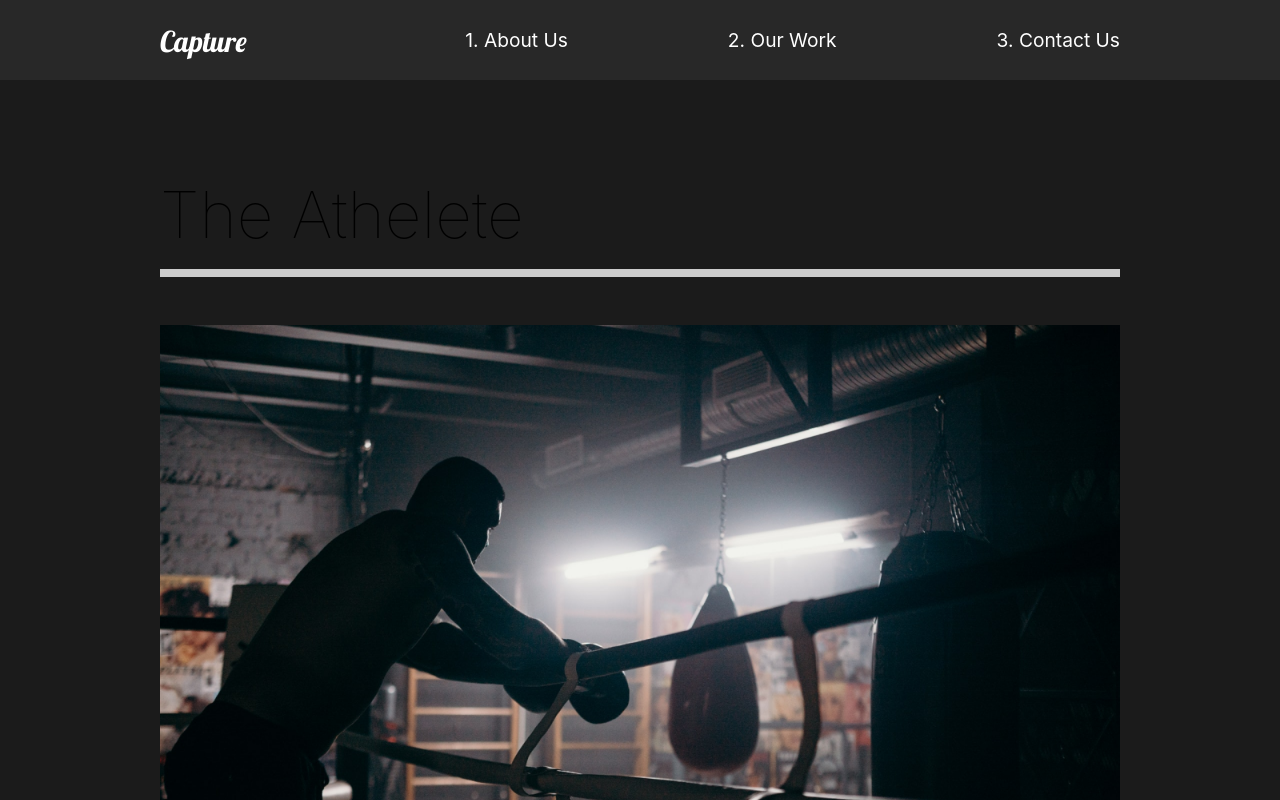
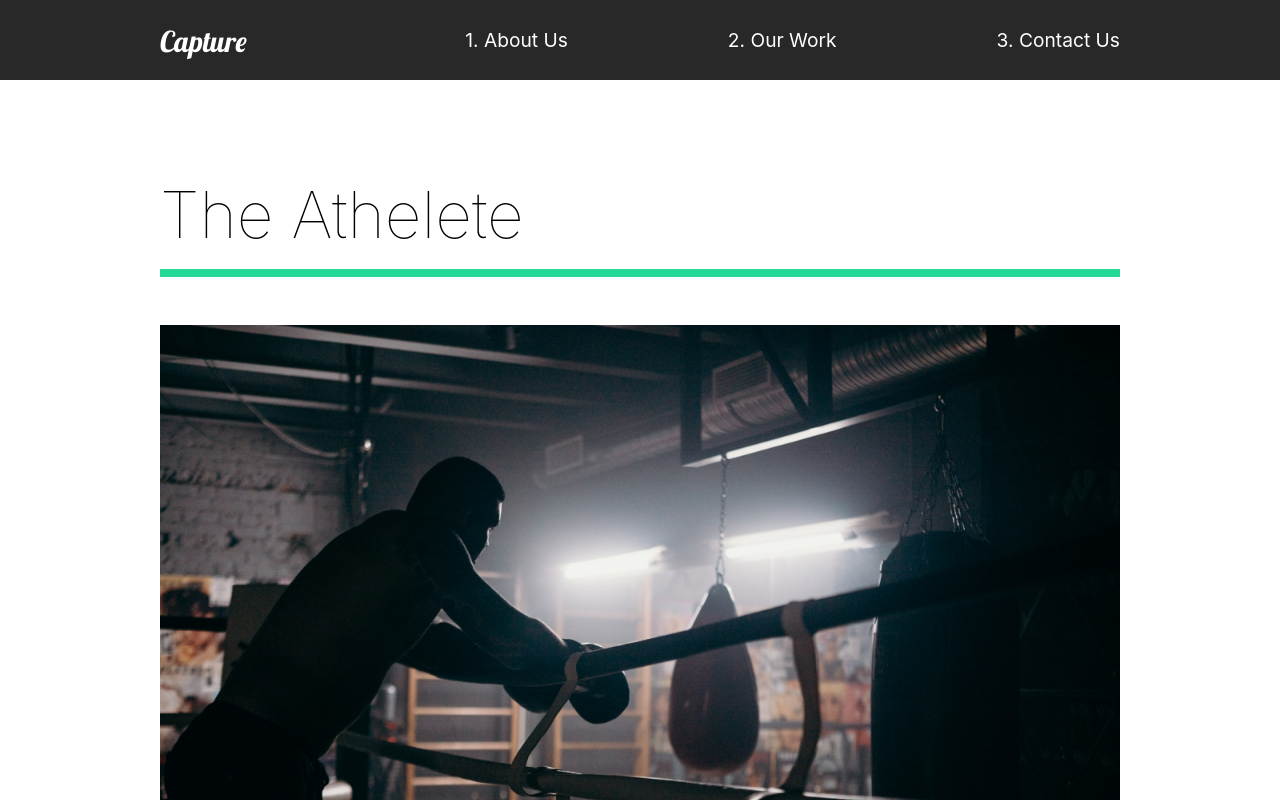
Before and after one commit to Simonm17/portfolio, a React (Create React App) app: page /work in a window 1280 px wide. Shown: the top 800 px of the page. Built offline with nearby package versions, Linux system fonts and the light colour scheme.

Commit message:
added animation to OurWork page

```diff
--- a/src/animation.js
+++ b/src/animation.js
@@ -7,14 +7,13 @@ export const pageAnimation = {
         opacity: 1,
         y: 0,
         transition: {
-            duration: 1,
+            duration: 0.5,
             when: 'beforeChildren',
             staggerChildren: 0.25,
         },
     },
     exit: {
         opacity: 0,
-        y: 300,
         transition: {
             duration: 0.5,
         },
@@ -59,3 +58,43 @@ export const photoAnim = {
         },
     },
 }
+
+export const lineAnim = {
+    hidden: {
+        width: '0%',
+    },
+    show: {
+        width: '100%',
+        transition: {
+            duration: 1,
+        },
+    },
+}
+
+export const slider = {
+    hidden: {
+        x: '-130%',
+        skew: '45deg',
+    },
+    show: {
+        x: '100%',
+        skew: '0deg',
+        transition: {
+            ease: 'easeOut',
+            duration: 1
+        },
+    },
+}
+
+export const sliderContainer = {
+    hidden: {
+        opacity: 1,
+    },
+    show: {
+        opacity: 1,
+        transition: {
+            staggerChildren: 0.15,
+            ease: 'easeOut',
+        },
+    },
+}
--- a/src/pages/OurWork.js
+++ b/src/pages/OurWork.js
@@ -1,7 +1,7 @@
 import React from 'react';
 import { Link } from 'react-router-dom';
 import { motion } from 'framer-motion';
-import { pageAnimation } from '../animation';
+import { pageAnimation, fade, photoAnim, lineAnim, slider, sliderContainer } from '../animation';
 // styled
 import styled from 'styled-components';
 // images
@@ -11,13 +11,21 @@ import goodtimes from '../img/goodtimes-small.png';
 
 const OurWork = () => {
     return (
-        <Work variants={pageAnimation} initial="hidden" animate="show" exit="exit">
+        <Work style={{ background: "#fff"}} variants={pageAnimation} initial="hidden" animate="show" exit="exit">
+            <motion.div variants={sliderContainer}>
+                <Frame1 variants={slider}></Frame1>
+                <Frame2 variants={slider}></Frame2>
+                <Frame3 variants={slider}></Frame3>
+                <Frame4 variants={slider}></Frame4>
+            </motion.div>
             <Movie>
-                <h2>The Athelete</h2>
-                <div className="line">
-                </div>
+                <motion.h2 variants={fade}>The Athelete</motion.h2>
+                <motion.div variants={lineAnim} className="line">
+                </motion.div>
                 <Link to="/work/the-athlete">
-                    <img src={athlete} alt="athlete"/>
+                    <Hide>
+                        <motion.img variants={photoAnim} src={athlete} alt="athlete"/>
+                    </Hide>
                 </Link>
             </Movie>
             <Movie>
@@ -54,7 +62,7 @@ const Movie = styled.div`
     padding-bottom: 10rem;
     .line {
         height: 0.5rem;
-        background: #cccccc;
+        background: #23d997;
         margin-bottom: 3rem;
     }
     img {
@@ -64,4 +72,31 @@ const Movie = styled.div`
     }
 `;
 
+const Hide = styled.div`
+    overflow: hidden;
+`;
+
+// Frame Animation
+const Frame1 = styled(motion.div)`
+    position: fixed;
+    left: 0;
+    top: 10%;
+    width: 100%;
+    height: 100vh;
+    background: #fffebf;
+    z-index: 2;
+`;
+
+const Frame2 = styled(Frame1)`
+    background: #ff8efb;
+`;
+
+const Frame3 = styled(Frame1)`
+    background: #8ed2ff;
+`;
+
+const Frame4 = styled(Frame1)`
+    background: #8effa0;
+`;
+
 export default OurWork;
```
Also changed, not shown: src/components/AboutSection.js (+1 -1 lines).
